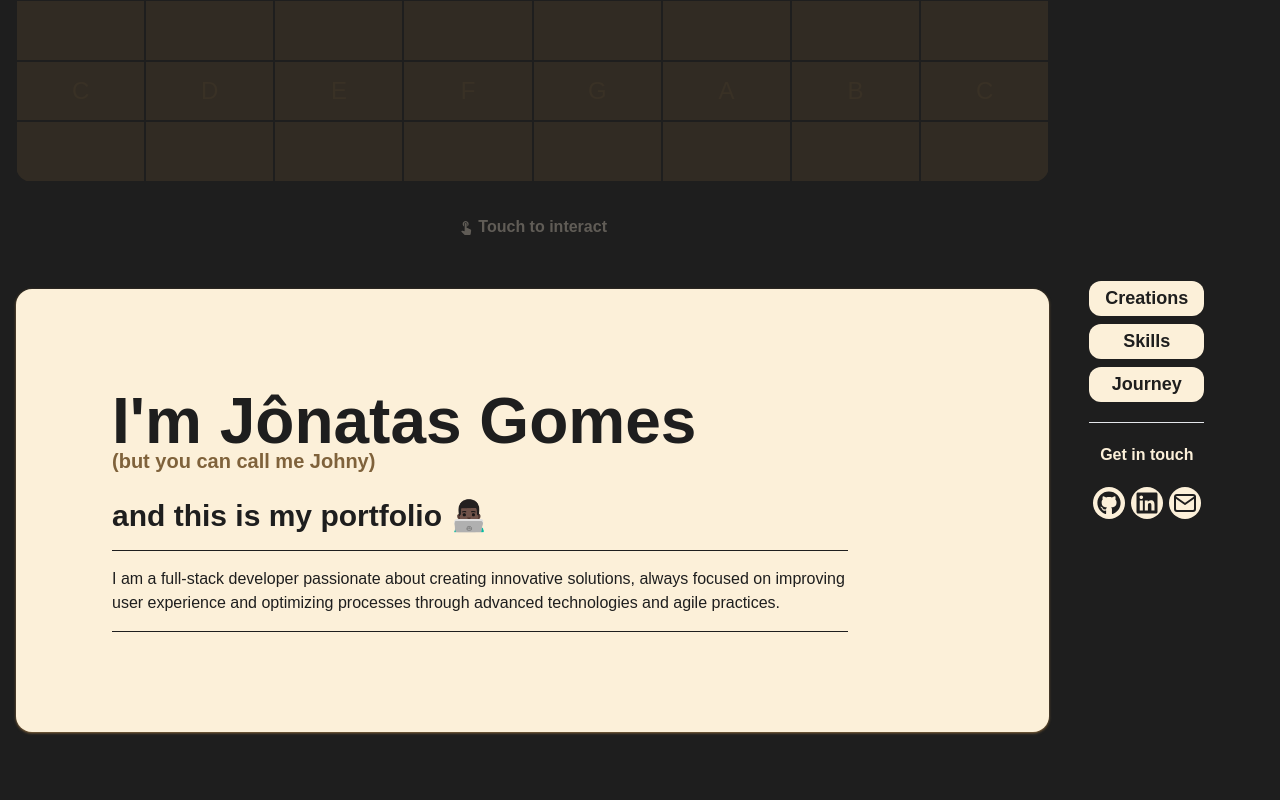
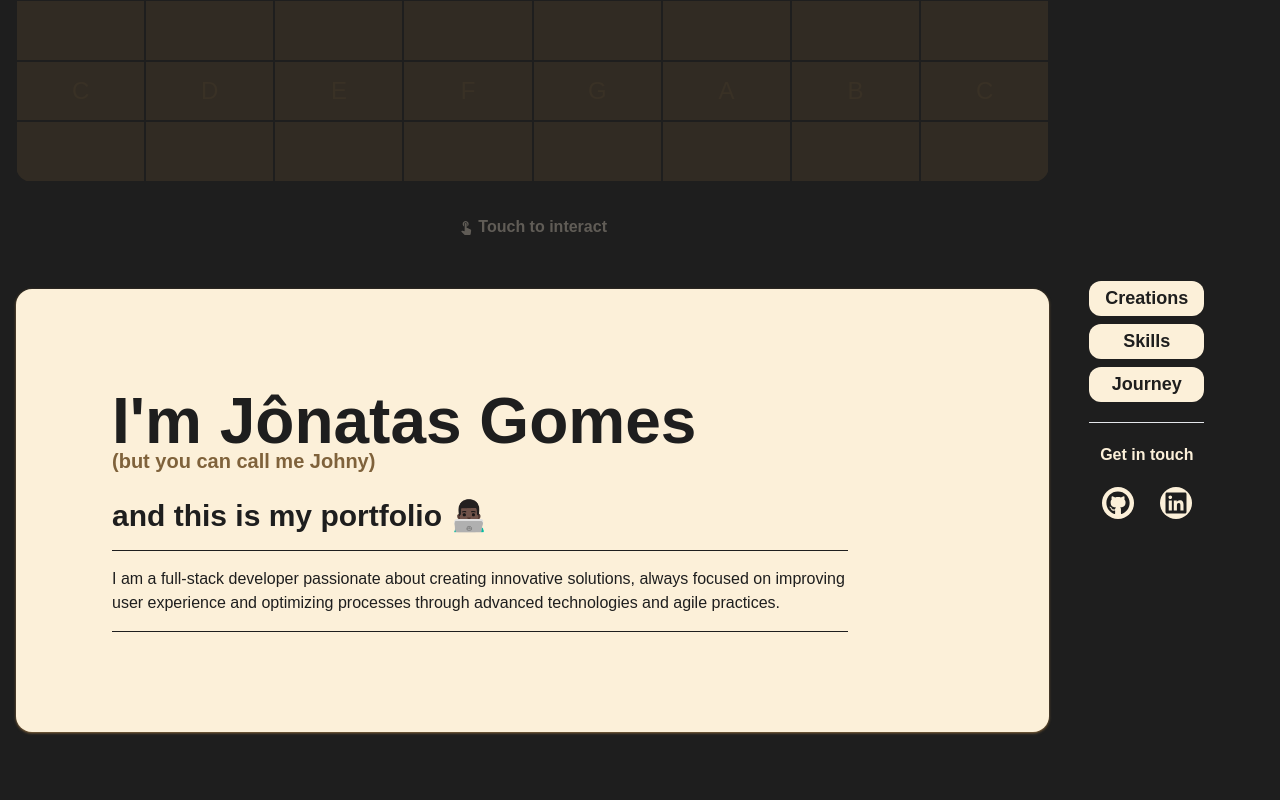
Before and after one commit to jonatas1n/portfolio-ui, a Next.js app: page / in a window 1280 px wide. Shown: the top 800 px of the page. Built offline with nearby package versions, Linux system fonts and the light colour scheme; no server answers.

Commit message:
chore: update social constants

```diff
--- a/src/app/constants/social.ts
+++ b/src/app/constants/social.ts
@@ -1,9 +1,7 @@
 import { FaGithub } from "react-icons/fa";
 import { FaLinkedin } from "react-icons/fa";
-import { FiMail } from "react-icons/fi";
 
 export const social = {
   github: {link: "https://www.github.com/jonatas1n", icon: FaGithub},
   linkedin: {link: "https://www.linkedin.com/in/jonatasgomesdev", icon: FaLinkedin},
-  email: {link: "mailto:jonatasgomesb@gmail.com", icon: FiMail},
 };
```
